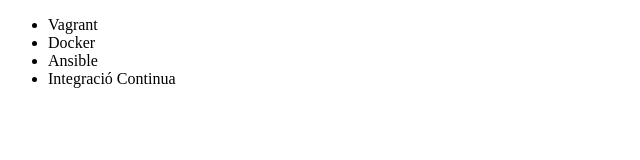
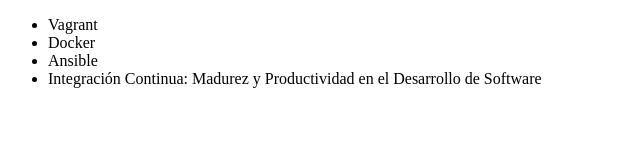
Before and after one commit to castellanoss/alura-git, a plain HTML site: page index.html in a window 1280 px wide. Shown: the whole page, without its empty margins (0-640 px from the left). Drawn offline with Linux system fonts and the light colour scheme.

Commit message:
Renombrando curso de Integración Continua

```diff
--- a/index.html
+++ b/index.html
@@ -11,7 +11,7 @@
         <li>Vagrant</li>
         <li>Docker</li>
         <li>Ansible</li>
-        <li>Integració Continua</li>
+        <li>Integración Continua: Madurez y Productividad en el Desarrollo de Software</li>
     </ul>
 </body>
 </html>
```
